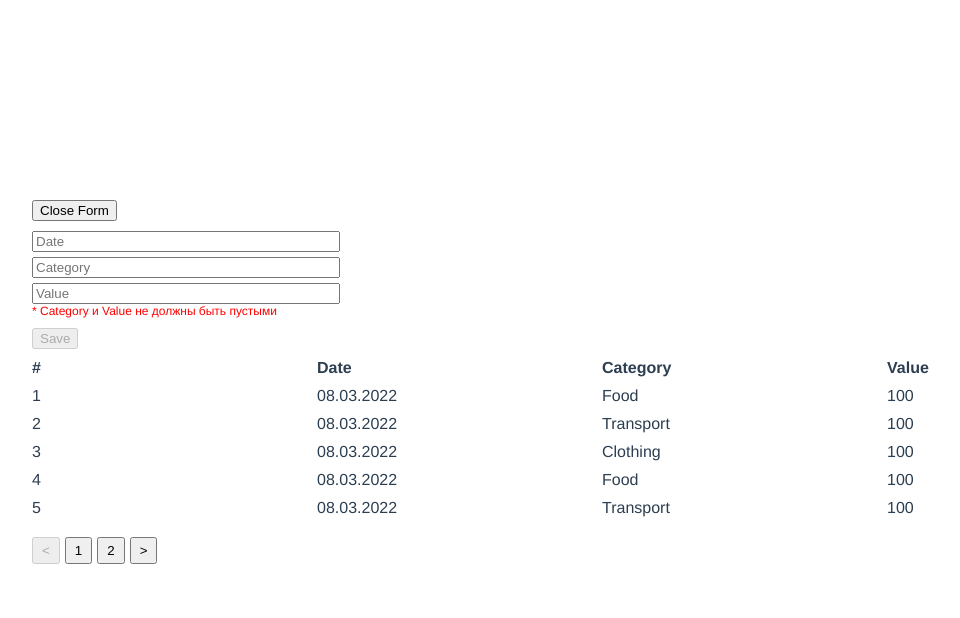
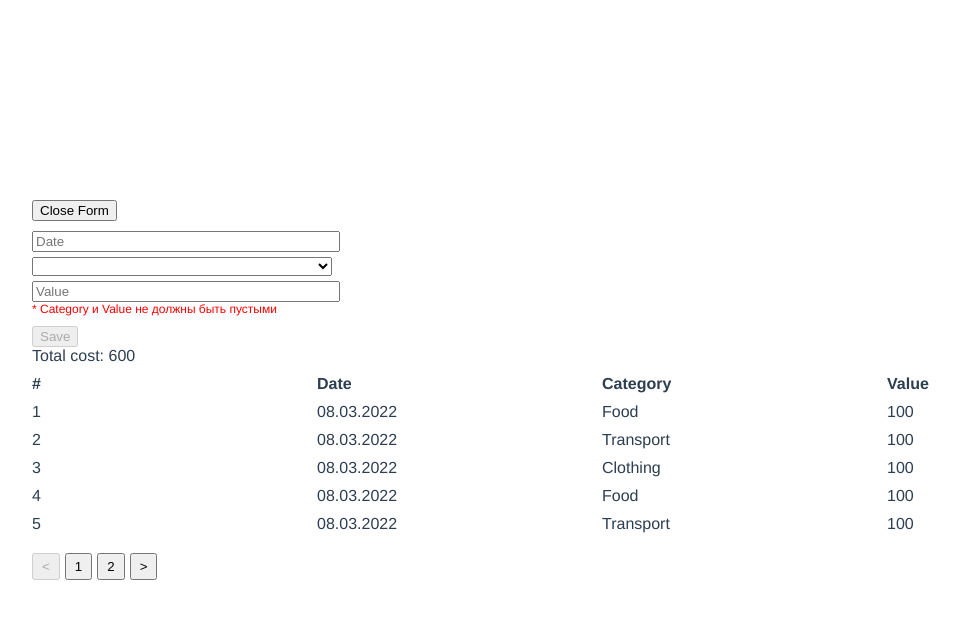
Before and after one commit to Infrant/vue-hw2, a Vue app: page / in a window 1280 px wide. Both pictures are taken after a click on the button "Open Form". Shown: the top 618 px of the page, without its empty margins (38-998 px from the left). Built offline with nearby package versions, Linux system fonts and the light colour scheme.

Commit message:
feat: added hw_4

```diff
--- a/package.json
+++ b/package.json
@@ -11,13 +11,15 @@
     "core-js": "^3.8.3",
     "sass": "^1.49.9",
     "sass-loader": "^12.6.0",
-    "vue": "^2.6.14"
+    "vue": "^2.6.14",
+    "vuex": "^3.6.2"
   },
   "devDependencies": {
     "@babel/core": "^7.12.16",
     "@babel/eslint-parser": "^7.12.16",
     "@vue/cli-plugin-babel": "~5.0.0",
     "@vue/cli-plugin-eslint": "~5.0.0",
+    "@vue/cli-plugin-vuex": "~5.0.0",
     "@vue/cli-service": "~5.0.0",
     "eslint": "^7.32.0",
     "eslint-plugin-vue": "^8.0.3",
--- a/src/App.vue
+++ b/src/App.vue
@@ -1,12 +1,13 @@
 <template>
   <div id="app">
     <button @click="formBtnHandler" class="formBtn">{{ formBtnCaption }}</button>
-    <TableForm v-show="isFormShow" @addData="addData" :tableLength="this.tableData.length"/>
-    <TableHeader :headerData="headerData"/>
-    <TableContent :tableData="this.getTableData"/>
+    <TableForm v-show="isFormShow" @addData="addData" :tableLength="getStoreTableData.length"/>
+    <div>Total cost: {{getTotalCost}}</div>
+    <TableHeader :headerData="getHeaderDataData"/>
+    <TableContent :tableData="filteredTableData"/>
     <TablePaginator
-        :totalItems="tableData.length"
-        :pageSize="this.pageSize"
+        :totalItems="getStoreTableData.length"
+        :pageSize="pageSize"
         @setPage="setPage"
     />
   </div>
@@ -29,45 +30,6 @@ export default {
   },
   data() {
     return {
-      headerData: ['#', "Date", 'Category', "Value"],
-      tableData: [
-        {
-          id: 1,
-          date: '08.03.2022',
-          category: 'Food',
-          value: '100'
-        },
-        {
-          id: 2,
-          date: '08.03.2022',
-          category: 'Transport',
-          value: '100'
-        },
-        {
-          id: 3,
-          date: '08.03.2022',
-          category: 'Clothing',
-          value: '100'
-        },
-        {
-          id: 4,
-          date: '08.03.2022',
-          category: 'Food',
-          value: '100'
-        },
-        {
-          id: 5,
-          date: '08.03.2022',
-          category: 'Transport',
-          value: '100'
-        },
-        {
-          id: 6,
-          date: '08.03.2022',
-          category: 'Clothing',
-          value: '100'
-        }
-      ],
       isFormShow: false,
       currentPage: 1,
       pageSize: 5
@@ -77,22 +39,34 @@ export default {
     formBtnCaption() {
       return this.isFormShow ? 'Close Form' : 'Open Form'
     },
-    getTableData() {
+    filteredTableData() {
       const left = (this.currentPage - 1) * this.pageSize;
       const right = this.currentPage * this.pageSize;
-      return this.tableData.filter((el, idx) => left <= idx && idx < right)
-    }
+      return this.getStoreTableData.slice(left, right)
+    },
+    getTotalCost() {
+      return this.$store.getters.getTotalCost;
+    },
+    getStoreTableData() {
+      return this.$store.getters.getTableData
+    },
+    getHeaderDataData() {
+      return this.$store.getters.getHeaderData
+    },
   },
   methods: {
     formBtnHandler() {
       this.isFormShow = !this.isFormShow;
     },
     addData(data) {
-      this.tableData.push(data);
+      this.$store.commit('addTableData', data)
     },
     setPage(page) {
       this.currentPage = page
-    }
+    },
+  },
+  mounted() {
+    this.$store.dispatch('fetchData')
   }
 }
 </script>
--- a/src/components/TableForm.vue
+++ b/src/components/TableForm.vue
@@ -1,7 +1,11 @@
 <template>
   <form class="formWrapper" @submit.prevent="submitForm">
     <input type="text" v-model.trim="date" class="formEl" placeholder="Date">
-    <input type="text" v-model.trim="category" class="formEl" placeholder="Category">
+    <select v-model="category" class="formEl">
+      <option v-for="option in this.$store.getters.getCategoryList" :value="option" :key="option">
+        {{ option }}
+      </option>
+    </select>
     <input type="text" v-model.trim="value" class="formEl" placeholder="Value">
     <span v-show="!category || !value" class="errorText">* Category и Value не должны быть пустыми</span>
     <button :disabled="!category || !value" class="saveBtn">Save</button>
@@ -45,6 +49,11 @@ export default {
 
       return `${day < 10 ? '0' + day : day}.${month < 10 ? '0' + month : month}.${year}`
     }
+  },
+  mounted() {
+    if (!this.$store.getters.getCategoryList.length) {
+      this.$store.dispatch('loadCategories')
+    }
   }
 }
 </script>
--- a/src/main.js
+++ b/src/main.js
@@ -1,8 +1,10 @@
 import Vue from 'vue'
 import App from './App.vue'
+import store from './store'
 
 Vue.config.productionTip = false
 
 new Vue({
+  store,
   render: h => h(App),
 }).$mount('#app')
--- /dev/null
+++ b/src/store/index.js
@@ -0,0 +1,93 @@
+import Vue from 'vue'
+import Vuex from 'vuex'
+
+Vue.use(Vuex)
+
+export default new Vuex.Store({
+  state: {
+    tableData: [],
+    headerData: ['#', "Date", 'Category', "Value"],
+    categoryList: []
+  },
+  getters: {
+    getTableData: state => state.tableData,
+    getTotalCost: state => {
+      return state.tableData.reduce((acc, el) => acc + +el.value, 0)
+    },
+    getHeaderData: state => state.headerData,
+    getCategoryList: state => state.categoryList
+  },
+  mutations: {
+    setTableData(state, payload) {
+      state.tableData = payload;
+    },
+    addTableData(state, payload) {
+      state.tableData.push(payload);
+    },
+    setCategories(state, payload) {
+      if (!Array.isArray(payload)) {
+        payload = [payload]
+      }
+      state.categoryList.push(...payload)
+    },
+  },
+  actions: {
+    fetchData({commit}) {
+      return new Promise((resolve) => {
+        setTimeout(() => {
+          resolve([
+            {
+              id: 1,
+              date: '08.03.2022',
+              category: 'Food',
+              value: '100'
+            },
+            {
+              id: 2,
+              date: '08.03.2022',
+              category: 'Transport',
+              value: '100'
+            },
+            {
+              id: 3,
+              date: '08.03.2022',
+              category: 'Clothing',
+              value: '100'
+            },
+            {
+              id: 4,
+              date: '08.03.2022',
+              category: 'Food',
+              value: '100'
+            },
+            {
+              id: 5,
+              date: '08.03.2022',
+              category: 'Transport',
+              value: '100'
+            },
+            {
+              id: 6,
+              date: '08.03.2022',
+              category: 'Clothing',
+              value: '100'
+            }
+          ])
+        }, 1000)
+      })
+          .then(res => {
+            commit('setTableData', res)
+          })
+    },
+    loadCategories({commit}) {
+      return new Promise((resolve) => {
+        setTimeout(() => {
+          resolve(['Clothing', 'Transport', 'Food'])
+        }, 1000)
+      })
+          .then(res => {
+            commit('setCategories', res)
+          })
+    },
+  },
+})
```
Also changed, not shown: 1 other file (tests, documents, lock files or other folders).
